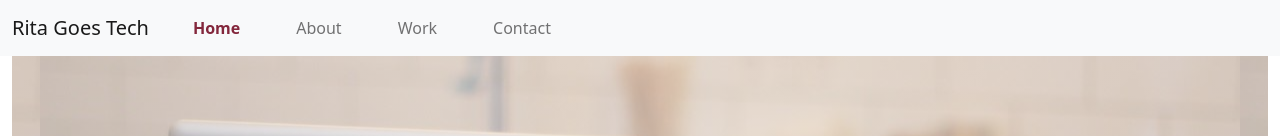
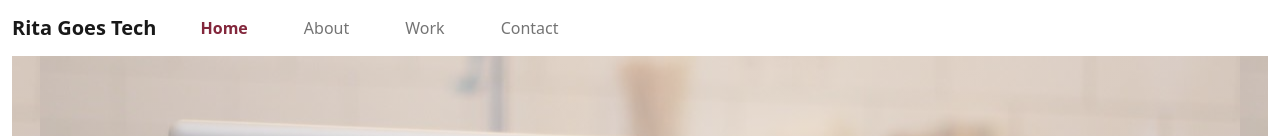
Before and after one commit to ritamaral15/responsive-portefolio, a plain HTML site: page index.html in a window 1280 px wide. Shown: the top 136 px of the page. Drawn offline with nearby package versions, Linux system fonts and the light colour scheme.

Commit message:
turn background to white

```diff
--- a/index.html
+++ b/index.html
@@ -18,9 +18,9 @@
 </head>
 
 <body>
-<nav class="navbar navbar-expand-lg navbar-light bg-light">
+<nav class="navbar navbar-expand-lg navbar-light bg-white">
     <div class="container-fluid">
-        <a class="navbar-brand" href="#">Rita Goes Tech</a>
+        <a class="navbar-brand" href="index.html">Rita Goes Tech</a>
         <button class="navbar-toggler" type="button" data-bs-toggle="collapse" data-bs-target="#navbarNav"
             aria-controls="navbarNav" aria-expanded="false" aria-label="Toggle navigation">
             <span class="navbar-toggler-icon"></span>
@@ -43,7 +43,6 @@
         </div>
     </div>
 </nav>
-
     <div class="container-fluid">
         <div class="hero">
             <div class="row">
--- a/style.css
+++ b/style.css
@@ -116,3 +116,7 @@ h1 {
 .nav-item a:hover {
   font-weight: bold;
 }
+
+.navbar-brand {
+  font-weight: bolder;
+}
```
Also changed, not shown: about.html (+2 -2 lines), contact.html (+2 -2 lines), work.html (+2 -2 lines).
